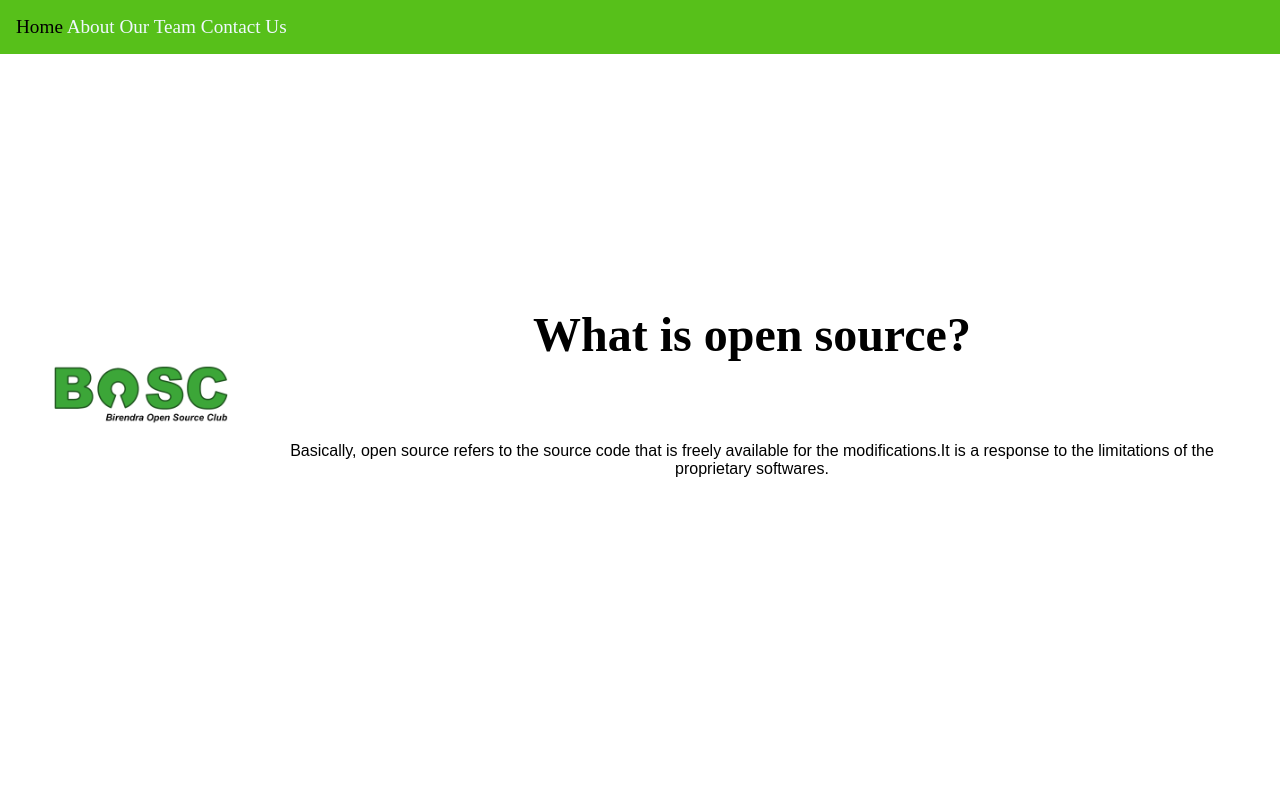
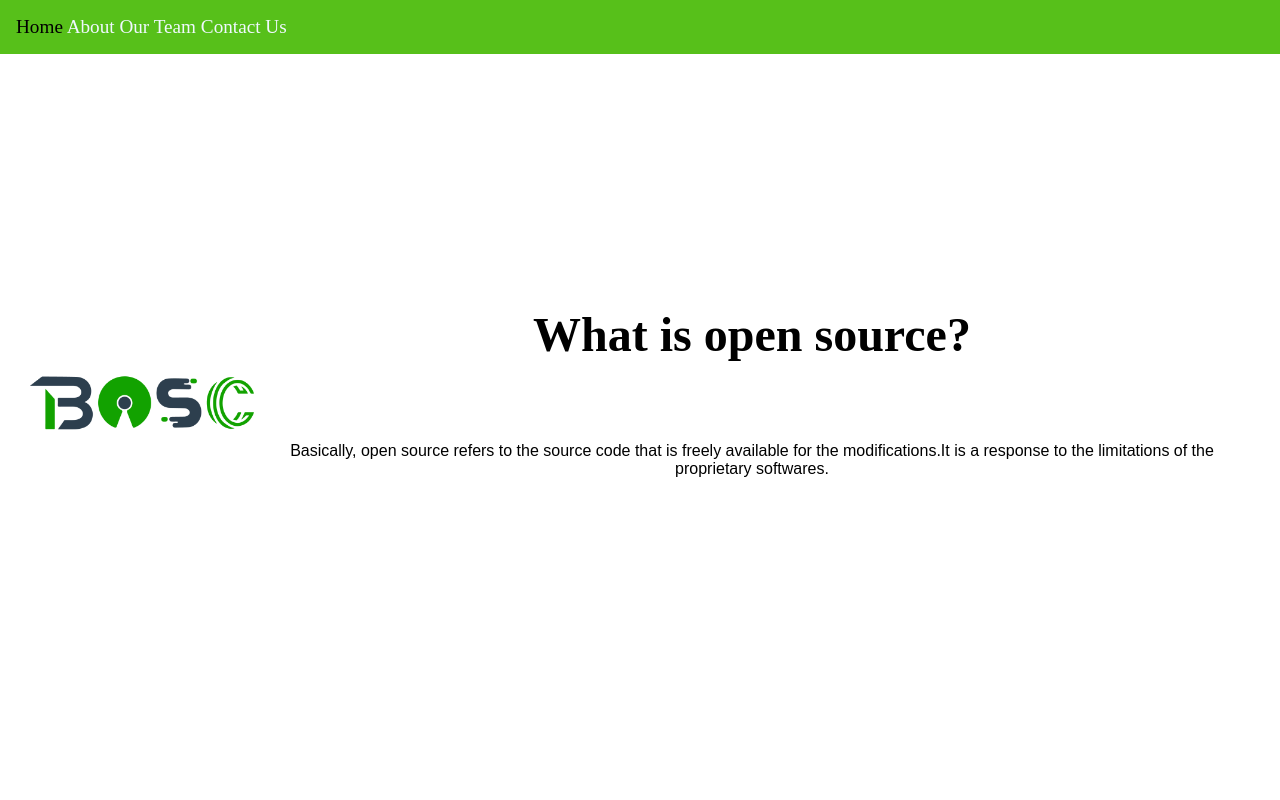
Before and after one commit to BMC-BOSC/bosc.github.io, a plain HTML site: page index.html in a window 1280 px wide. Shown: the top 800 px of the page. Drawn offline with Linux system fonts and the light colour scheme.

Commit message:
new logo white_bg

```diff
--- a/index.html
+++ b/index.html
@@ -28,7 +28,7 @@
     <section id="Home_page">
         <div class="main">
             <div class="left">
-                <img id="logo" src="logo.jpg" alt="logo">
+                <img id="logo" src="./Whitelogo.png" alt="logo">
                 <br>
 
             </div>
```
Also changed, not shown: Whitelogo.png (added), logo.jpg (deleted).
